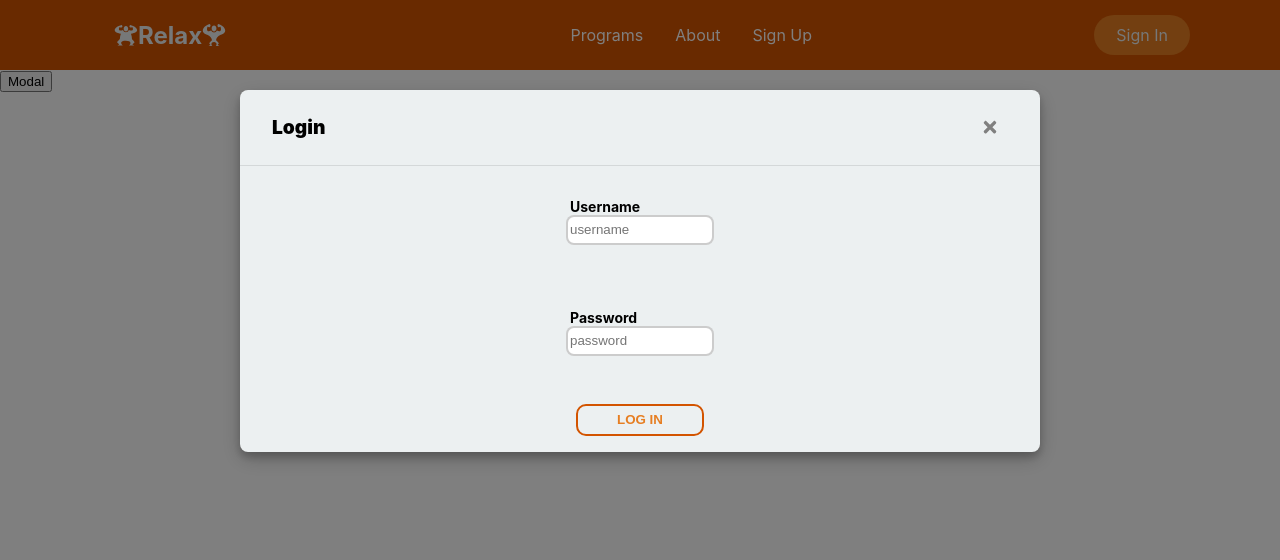
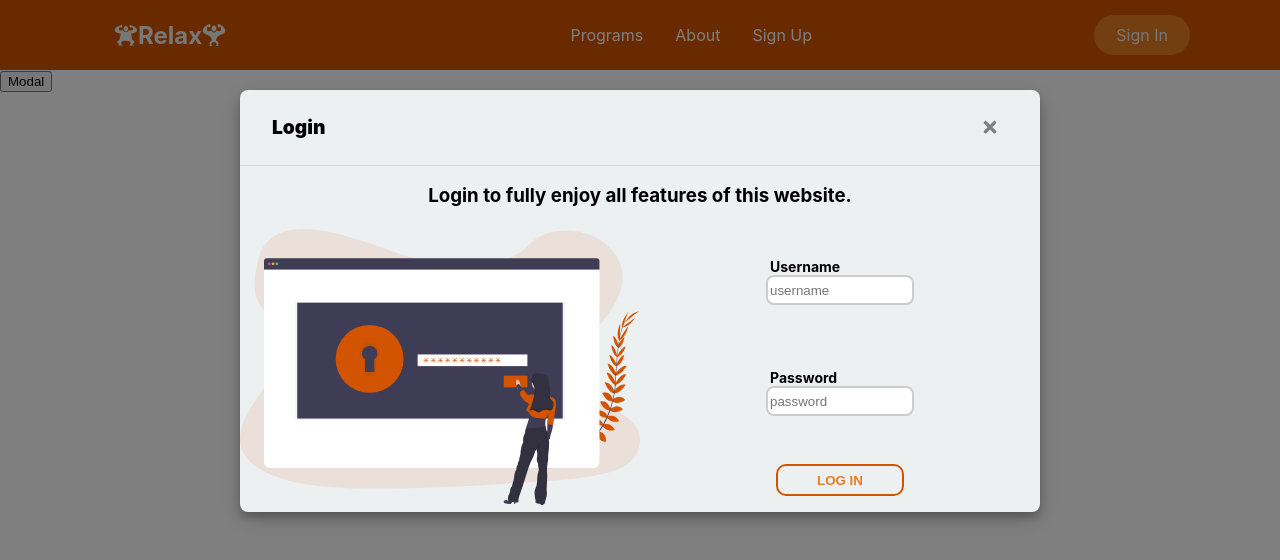
Before and after one commit to McCranky/relax-workout-helper, a React (Create React App) app: page / in a window 1280 px wide. Shown: the top 560 px of the page. Built offline with nearby package versions, Linux system fonts and the light colour scheme.

Commit message:
Making form universal and prettier

```diff
--- a/src/App.tsx
+++ b/src/App.tsx
@@ -1,12 +1,9 @@
 import React, { useState } from "react";
 import "./App.css";
-import Modal from "./components/common/Modal/Modal";
-import VideoPlayer from "./components/common/VideoPlayer/VideoPlayer";
 import ModalLoginForm from "./components/Modals/ModalLoginForm/ModalLoginForm";
 import ModalVideo from "./components/Modals/ModalVideo/ModalVideo";
 import Navbar from "./components/Navbar/Navbar";
 import Sidebar from "./components/Sidebar/Sidebar";
-import { useOnClickOutside } from "./utils/useOnClickOutside";
 
 function App() {
   const [isOpen, setIsOpen] = useState(false);
--- a/src/components/Modals/ModalLoginForm/ModalLoginForm.tsx
+++ b/src/components/Modals/ModalLoginForm/ModalLoginForm.tsx
@@ -1,5 +1,7 @@
 import React from 'react'
 import { useOnClickOutside } from '../../../utils/useOnClickOutside';
+import { Button } from '../../common/Form/Form.styled';
+import Input from '../../common/Form/Input/Input';
 import Modal from '../../common/Modal/Modal'
 import Form from './../../common/Form/Form';
 
@@ -11,9 +13,17 @@ interface Props {
 const ModalLoginForm = ({ visible, onClose, ...props}: Props) => {
     const modalRef = useOnClickOutside<HTMLDivElement>(onClose);
 
+    const handleSubmit = () => {
+        console.log("Submited.")
+    }
+
     return (
         <Modal title="Login" onClose={onClose} divRef={modalRef} visible={visible}>
-            <Form/>
+            <Form imgUrl="/images/auth.svg" infotext="Login to fully enjoy all features of this website." onSubmit={handleSubmit}>
+                <Input name="username" label="Username" type="text"/>
+                <Input name="password" label="Password" type="password"/>
+                <Button>Log in</Button>
+            </Form>
         </Modal>
     )
 }
--- a/src/components/common/Form/Form.styled.tsx
+++ b/src/components/common/Form/Form.styled.tsx
@@ -1,6 +1,37 @@
 import styled from "styled-components";
 
-export const Wrapper = styled.form`
+export const Wrapper = styled.div`
+    display: flex;
+    flex-direction: column;
+    justify-content: space-between;
+    align-content: center;
+    text-align: center;
+    width: 100%;
+    height: 100%;
+`
+
+export const InnerWrapper = styled.div`
+    display: flex;
+    flex-direction: row;
+    justify-content: space-between;
+    align-items: center;
+`
+
+export const Left = styled.div`
+    flex: 1;
+    width: 50%;
+    align-items: center;
+
+    @media screen and (max-width: 570px) {
+        display: none;
+    }
+`
+export const Right = styled.div`
+    flex: 2;
+    width: 50%;
+`
+
+export const FormWrapper = styled.form`
     display: flex;
     flex-direction: column;
     justify-content: space-around;
@@ -12,33 +43,15 @@ export const Wrapper = styled.form`
     padding: 0;
 `
 
-export const InputWrapper = styled.div`
-    display: flex;
-    flex-direction: column;
-    padding: 1rem 1rem;
-    margin: 1rem auto;
+export const Image = styled.img`
+    width: 400px;
+    overflow: hidden;
+
+    @media screen and (max-width: 990px) {
+    max-width: 250px;
+  }
 `
-export const Label = styled.label`
-    font-size: 14px;
-    font-weight: 700;
-    margin-left: 4px;
-`
-export const InputField = styled.input`
-    width: 140px;
-    height: 24px;
-    outline: none;
-    border: 2px rgba(0,0,0,.2) solid;
-    border-radius: 8px;
-    transition: all .2s linear;
 
-    &:hover{
-        width: 160px;
-    }
-
-    &:focus{
-        border-color: #f39c12;
-    }
-`
 export const Button = styled.button`
     width: 128px;
     height: 32px;
--- a/src/components/common/Form/Form.tsx
+++ b/src/components/common/Form/Form.tsx
@@ -1,17 +1,27 @@
 import React from 'react'
-import { Button, Wrapper } from './Form.styled';
-import Input from './Input';
+import { Left, Right, Wrapper, Image, FormWrapper, InnerWrapper } from './Form.styled';
 
 interface Props {
-
+    imgUrl?: string;
+    infotext?: string;
+    children: React.ReactNode;
+    onSubmit: () => void;
 }
 
-const Form = (props: Props) => {
+const Form = ({imgUrl, infotext, children, onSubmit, ...props}: Props) => {
     return (
         <Wrapper>
-            <Input name="username" label="Username" type="text"/>
-            <Input name="password" label="Password" type="password"/>
-            <Button>Log in</Button>
+            {infotext && <h3>{infotext}</h3>}
+            <InnerWrapper>
+                {imgUrl && <Left>
+                    <Image src={imgUrl}/>
+                </Left>}
+                <Right>
+                    <FormWrapper onSubmit={onSubmit}>
+                        {children}
+                    </FormWrapper>
+                </Right>
+            </InnerWrapper>
         </Wrapper>
     )
 }
--- /dev/null
+++ b/src/components/common/Form/Input/Input.styled.tsx
@@ -0,0 +1,31 @@
+import styled from "styled-components"
+
+export const Wrapper = styled.div`
+    display: flex;
+    flex-direction: column;
+    align-items: flex-start;
+    padding: 1rem 1rem;
+    margin: 1rem auto;
+`
+export const Label = styled.label`
+    font-size: 14px;
+    font-weight: 700;
+    margin-left: 4px;
+`
+export const InputField = styled.input`
+    width: 140px;
+    height: 24px;
+    outline: none;
+    border: 2px rgba(0,0,0,.2) solid;
+    border-radius: 8px;
+    transition: all .2s linear;
+
+    &:hover{
+        width: 160px;
+    }
+
+    &:focus{
+        border-color: #f39c12;
+        width: 160px;
+    }
+`
--- a/src/components/common/Form/Input.tsx
+++ b/src/components/common/Form/Input/Input.tsx
@@ -1,5 +1,5 @@
 import React from 'react'
-import { InputField, InputWrapper, Label } from './Form.styled'
+import { Wrapper, InputField, Label } from './Input.styled'
 
 interface Props {
     name: string;
@@ -9,10 +9,10 @@ interface Props {
 
 const Input = ({name, label, type, ...props}: Props) => {
     return (
-        <InputWrapper>
+        <Wrapper>
             <Label htmlFor={name}>{label}</Label>
             <InputField type={type} id={name} name={name} placeholder={name}/>
-        </InputWrapper>
+        </Wrapper>
     )
 }
 
```
Also changed, not shown: public/images/auth.svg (added), public/images/login.svg (added).
